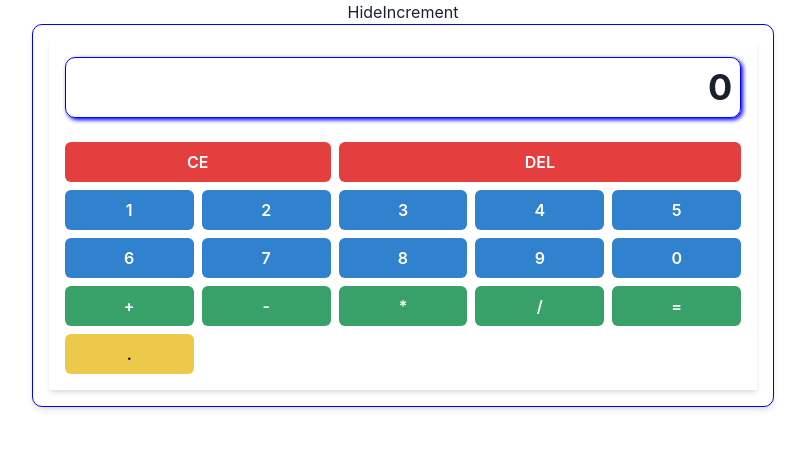
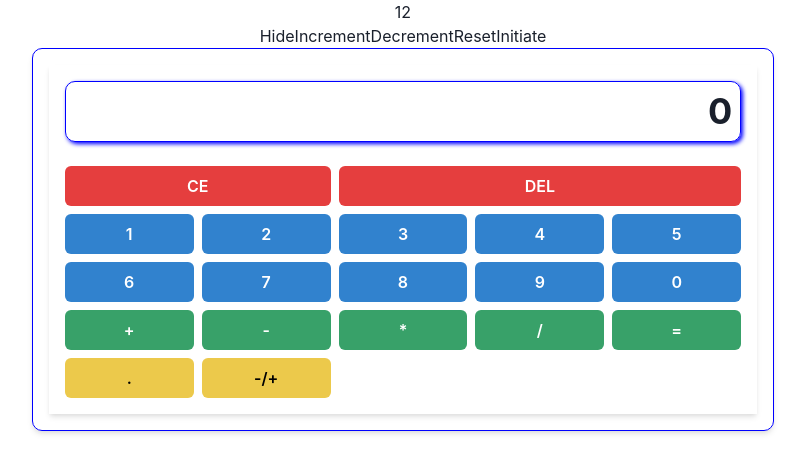
Before and after one commit to kelechiorunta/Calculator_Chakra, a React (Create React App) app: page / in a window 1280 px wide. Shown: the top 472 px of the page, without its empty margins (237-1042 px from the left). Built offline with nearby package versions, Linux system fonts and the light colour scheme.

Commit message:
Recent Updates adding Redux hooks

```diff
--- a/src/App.js
+++ b/src/App.js
@@ -2,9 +2,16 @@ import './App.css';
 import { useState } from 'react';
 import Calculator from './Components/Calculator';
 import { ChakraProvider, extendTheme } from '@chakra-ui/react';
-import { Box, Button, Heading, Text } from '@chakra-ui/react'
+// import { Box, Button, Heading, Text } from '@chakra-ui/react'
+import { increment, decrement, reset , other } from './Components/SliceReducer';
+import { useSelector, useDispatch } from 'react-redux';
+import { INITIATE, initiate } from './Components/actions';
 
 function App() {
+
+  const value = useSelector((state)=>state.base.counter)
+  const dispatch = useDispatch()
+
   const [isShow, setShow] = useState(false)
 
   const handleClick = () => {
@@ -13,8 +20,12 @@ function App() {
   return (
     <ChakraProvider>
       <div className="App">
+        <h1>{value}</h1>
         <button className='show' onClick={handleClick}>{isShow? 'Show' : 'Hide'}</button>
-        <button>Increment</button>
+        <button onClick={()=>dispatch(increment())}>Increment</button>
+        <button onClick={()=>dispatch(decrement())}>Decrement</button>
+        <button onClick={()=>dispatch({type:'base/other', payload:INITIATE})}>Reset</button>
+        <button onClick={()=>dispatch({type:'base/other', payload:'ADD'})}>Initiate</button>
 
         <Calculator />
 
--- a/src/Components/Calculator.js
+++ b/src/Components/Calculator.js
@@ -29,6 +29,11 @@ function Calculator() {
     const add_decimal = () =>{
         dispatch({
             type:"ADD_DECIMAL"
+        })
+    }
+    const toggle_negate = () =>{
+        dispatch({
+            type:"TOGGLE_NEGATE"
         })
     }
     const computation = (value) =>{
@@ -106,10 +111,12 @@ function Calculator() {
             onClick={getComputation}>*</Button>
              <Button colorScheme='green'
             onClick={getComputation}>/</Button>
-             <Button colorScheme='green'
+             <Button colorScheme='green' gridColumn={{base:'span 2', sm:'span 2', md:'span 1'}}
             onClick={getComputation}>=</Button>
             <Button colorScheme='yellow'
             onClick={add_decimal}>.</Button>
+             <Button colorScheme='yellow'
+            onClick={toggle_negate}>-/+</Button>
         </Grid>
            </Box>
   )
--- /dev/null
+++ b/src/Components/SliceReducer.js
@@ -0,0 +1,35 @@
+import { createSlice } from "@reduxjs/toolkit";
+import { INITIATE } from "./actions";
+
+
+export const SliceReducer = createSlice({
+    name: 'base',
+    initialState:{
+        counter: 12,
+    },
+    reducers:{
+        increment: (state) => {
+            state.counter += 1
+        },
+        decrement: (state) => {
+            state.counter -= 1
+        },
+        reset: (state, action) => {
+            state.counter = 0
+        },
+        other: (state, action) => {
+            if (action.payload === INITIATE){
+                state.counter = 200}
+            else if(action.payload === "ADD"){
+                state.counter += 500}
+            else{
+                state.counter = 0
+                }
+        }
+
+    },
+})
+
+export const {increment, decrement, reset, other} = SliceReducer.actions
+
+export default SliceReducer.reducer
--- /dev/null
+++ b/src/Components/actions.js
@@ -0,0 +1,5 @@
+export const INITIATE = "INITIATE"
+
+export const initiate = () =>({
+    type: 'base/other', payload: 'ADD'
+})
--- /dev/null
+++ b/src/Components/store.js
@@ -0,0 +1,8 @@
+import { configureStore } from "@reduxjs/toolkit";
+import baseReducer from './SliceReducer';
+
+export const store = configureStore({
+    reducer : {
+        base: baseReducer
+    },
+})
--- a/src/Modules/CalcReducer.js
+++ b/src/Modules/CalcReducer.js
@@ -19,6 +19,9 @@ export const CalcReducer = (state, action) =>{
             return{...state, digit: state.operatorClicked===true?"0.":(state.digit.toString().includes("."))? (state.digit.toString()) : state.digit+".",
                              operator: state.operator, operatorClicked: false}
         }
+        case "TOGGLE_NEGATE":{
+            return{...state, digit: Number(-state.digit), operator: state.operator, operatorClicked: state.operatorClicked }
+        }
         default:{
             return state
         }
--- a/src/index.js
+++ b/src/index.js
@@ -3,11 +3,16 @@ import ReactDOM from 'react-dom/client';
 import './index.css';
 import App from './App';
 import reportWebVitals from './reportWebVitals';
+import { store } from './Components/store';
+import { Provider } from 'react-redux';
+
 
 const root = ReactDOM.createRoot(document.getElementById('root'));
 root.render(
   <React.StrictMode>
-    <App />
+    <Provider store={store}>
+        <App />
+    </Provider>
   </React.StrictMode>
 );
 
```
Also changed, not shown: package.json (+9 -0 lines), 2 other files (tests, documents, lock files or other folders).
